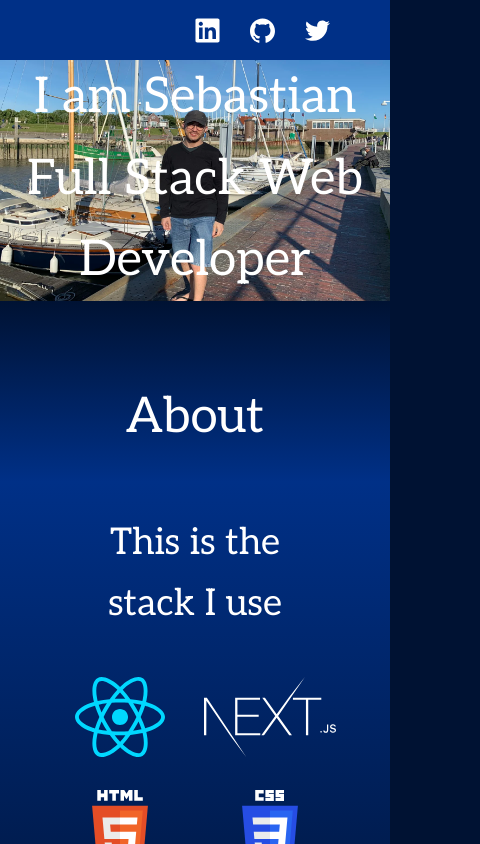
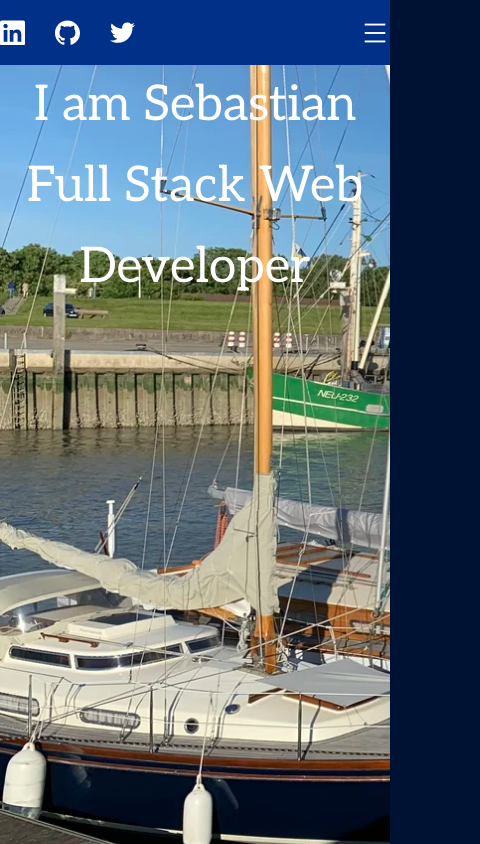
Before and after one commit to SGolbert/homepage-sgolbert, a Next.js app: page / in a window 390 px wide. Shown: the top 844 px of the page, 480 px wide, since content can reach past the window. Built offline with nearby package versions, Linux system fonts and the light colour scheme.

Commit message:
advance styling

```diff
--- a/components/BlogTeaser.js
+++ b/components/BlogTeaser.js
@@ -8,15 +8,45 @@ const background = "linear-gradient(180deg, #001233 0%, #003087 100%)";
 function BlogTeaser(props) {
   return (
     <Section title="Blog" bg={background}>
-      <TeaserPost />
-      <TeaserPost />
-      <TeaserPost />
-      <TeaserPost />
+      <PostContainer>
+        <TeaserPost />
+        <TeaserPost />
+        <TeaserPost displayOnlyDesktop />
+        <TeaserPost displayOnlyDesktop />
+      </PostContainer>
       <Link href="/">
-        <a>Go to blog site</a>
+        <BlogLink>Go to blog site</BlogLink>
       </Link>
     </Section>
   );
 }
 
+const PostContainer = styled.div`
+  display: grid;
+  grid-template-columns: 323px;
+  grid-column-gap: 121px;
+  grid-row-gap: 67px;
+  margin: 85px 0 0px 0;
+
+  @media (min-width: ${(props) => props.theme.media_sizes.mobileTransition}) {
+    grid-template-columns: 479px 479px;
+  }
+`;
+
+const BlogLink = styled.a`
+  color: ${(props) => props.theme.colors.textWhite};
+  font-size: 1.777em;
+  margin: 66px 0 54px 0;
+  text-align: center;
+
+  :hover {
+    color: ${(props) => props.theme.colors.secondary};
+    cursor: pointer;
+  }
+
+  @media (min-width: ${(props) => props.theme.media_sizes.mobileTransition}) {
+    margin: 67px 200px 50px auto;
+  }
+`;
+
 export default BlogTeaser;
--- a/components/Header.js
+++ b/components/Header.js
@@ -1,4 +1,5 @@
 import styled from "styled-components";
+import SocialMedia from "components/SocialMedia";
 
 function Header() {
   return (
@@ -11,15 +12,33 @@ function Header() {
           <LinkItem>Projects</LinkItem>
           <LinkItem>Contact</LinkItem>
         </HeaderLinks>
-        <ImgContainer>
-          <Img width="25" height="25" src="Linkedin.svg" alt="Linkedin"></Img>
-          <Img width="25" height="25" src="Github.svg" alt="Github"></Img>
-          <Img width="25" height="25" src="Twitter.svg" alt="Twitter"></Img>
-        </ImgContainer>
+        <HeaderSocialMedia />
+        <Hamburger />
       </HeaderContainer>
     </HeaderBody>
   );
 }
+
+const Hamburger = styled.div`
+  background: url("hamburger-menu.svg");
+  display: block;
+  height: 30px;
+  width: 30px;
+
+  @media (min-width: ${(props) => props.theme.media_sizes.mobileTransition}) {
+    display: none;
+    margin: 20px clamp(60px, 8.33vw, 120px) 20px 0;
+  }
+`;
+
+const HeaderSocialMedia = styled(SocialMedia)`
+  margin: 20px 0 20px 0;
+  align-self: auto;
+
+  @media (min-width: ${(props) => props.theme.media_sizes.mobileTransition}) {
+    margin: 20px clamp(60px, 8.33vw, 120px) 20px 0;
+  }
+`;
 
 const HeaderBody = styled.div`
   align-items: center;
@@ -39,43 +58,34 @@ const HeaderContainer = styled.div`
 
 const HeaderLinks = styled.div`
   align-items: center;
-  display: flex;
+  display: none;
   flex-direction: column;
   /* justify-self: center; */
-  padding: 30px;
+  margin: 30px;
 
   @media (min-width: ${(props) => props.theme.media_sizes.mobileTransition}) {
+    display: flex;
     flex-direction: row;
-    padding: 17px 0 17px clamp(60px, 8.33vw, 120px);
+    margin: 0px 0 0px clamp(60px, 8.33vw, 120px);
   }
 `;
 
 const LinkItem = styled.h5`
   color: ${(props) => props.theme.colors.textWhite};
-  display: none;
   font-size: 1.2rem;
-  margin: 20px 0px;
+  margin: 17px 0px;
+
+  :hover {
+    color: ${(props) => props.theme.colors.secondary};
+    cursor: pointer;
+  }
 
   @media (min-width: ${(props) => props.theme.media_sizes.mobileTransition}) {
     display: block;
-    margin: 0 clamp(40px, 5vw, 80px) 0 0;
+    :not(:last-child) {
+      margin: 0 clamp(40px, 5vw, 80px) 0 0;
+    }
   }
 `;
 
-const ImgContainer = styled.div`
-  align-items: center;
-  display: flex;
-  justify-self: right;
-  order: 0;
-  padding: 0 clamp(30px, calc(8.33vw - 30px), 90px) 0 0;
-
-  @media (min-width: ${(props) => props.theme.media_sizes.mobileTransition}) {
-    order: 2;
-  }
-`;
-
-const Img = styled.img`
-  margin-right: 30px;
-`;
-
 export default Header;
--- a/components/Hero.js
+++ b/components/Hero.js
@@ -13,16 +13,21 @@ function Hero() {
 }
 
 const HeroContainer = styled.div`
-  align-items: flex-end;
+  align-items: flex-start;
   display: flex;
   background: url("hero.webp");
   background-repeat: no-repeat;
-  background-size: 100%;
-  height: clamp(50vw, 61.8vw, 890px);
+  background-size: cover;
+  /* height: clamp(50vw, 61.8vw, 890px); */
+  height: 890px;
   justify-content: center;
-  max-height: 890px;
+  /* max-height: 890px; */
   max-width: 1440px;
   width: 100%;
+
+  @media (min-width: ${(props) => props.theme.media_sizes.mobileTransition}) {
+    align-items: flex-end;
+  }
 `;
 
 const HeroBody = styled.div`
--- a/components/ProjectIntro.js
+++ b/components/ProjectIntro.js
@@ -4,7 +4,8 @@ function ProjectIntro() {
   return (
     <div>
       <img
-        width="480"
+        // width="480"
+        width="280"
         height="393"
         src="https://www.fillmurray.com/480/393"
         alt="Post Intro Image"
--- /dev/null
+++ b/components/SocialMedia.js
@@ -0,0 +1,62 @@
+import styled from "styled-components";
+
+function SocialMedia(props) {
+  return (
+    <ImgContainer {...props}>
+      <Svg
+        width="25"
+        height="25"
+        viewBox="0 0 25 25"
+        fill="white"
+        xmlns="http://www.w3.org/2000/svg"
+      >
+        <path d="M21.298 21.8042H17.5959V16.0031C17.5959 14.6198 17.5678 12.8396 15.6667 12.8396C13.7365 12.8396 13.4417 14.3448 13.4417 15.901V21.8042H9.73965V9.875H13.2959V11.501H13.3438C13.8407 10.5635 15.049 9.57396 16.8542 9.57396C20.6053 9.57396 21.299 12.0427 21.299 15.2562V21.8042H21.298ZM5.5584 8.24271C5.27598 8.24285 4.9963 8.18729 4.73538 8.07921C4.47446 7.97113 4.23742 7.81266 4.03781 7.61286C3.83821 7.41306 3.67997 7.17586 3.57214 6.91484C3.46432 6.65381 3.40903 6.37409 3.40944 6.09167C3.40965 5.66644 3.53594 5.25082 3.77236 4.89737C4.00878 4.54392 4.34469 4.26851 4.73763 4.10597C5.13057 3.94343 5.56289 3.90106 5.97991 3.98422C6.39692 4.06738 6.77992 4.27234 7.08046 4.57317C7.38099 4.87399 7.58557 5.25719 7.66833 5.67429C7.75109 6.09139 7.7083 6.52366 7.54538 6.91644C7.38246 7.30922 7.10673 7.64487 6.75305 7.88095C6.39937 8.11702 5.98363 8.24291 5.5584 8.24271ZM7.41465 21.8042H3.70215V9.875H7.41465V21.8042ZM23.1501 0.5H1.84382C0.824023 0.5 -0.000976562 1.30625 -0.000976562 2.30104V23.699C-0.000976562 24.6948 0.824023 25.5 1.84382 25.5H23.1469C24.1657 25.5 24.999 24.6948 24.999 23.699V2.30104C24.999 1.30625 24.1657 0.5 23.1469 0.5H23.1501Z" />
+      </Svg>
+
+      <Svg
+        width="25"
+        height="25"
+        viewBox="0 0 25 25"
+        fill="white"
+        xmlns="http://www.w3.org/2000/svg"
+      >
+        <path d="M12.499 0.5C5.59277 0.5 -0.000976562 6.09687 -0.000976562 13C-0.000976562 18.524 3.58027 23.2083 8.5459 24.8594C9.1709 24.9771 9.40006 24.5906 9.40006 24.2583C9.40006 23.9615 9.38965 23.175 9.38444 22.1333C5.90736 22.8875 5.17402 20.4562 5.17402 20.4562C4.60527 19.0135 3.7834 18.6281 3.7834 18.6281C2.65111 17.8531 3.8709 17.8687 3.8709 17.8687C5.12611 17.9562 5.78548 19.1562 5.78548 19.1562C6.90006 21.0677 8.71152 20.5156 9.42611 20.1958C9.53861 19.3875 9.86048 18.8365 10.2178 18.524C7.44173 18.2115 4.52402 17.1365 4.52402 12.3469C4.52402 10.9823 5.0084 9.86771 5.81048 8.99271C5.66986 8.67708 5.24798 7.40625 5.91986 5.68438C5.91986 5.68438 6.96673 5.34896 9.35736 6.96562C10.3574 6.6875 11.4199 6.55 12.4824 6.54375C13.5449 6.55 14.6074 6.6875 15.6074 6.96562C17.9824 5.34896 19.0292 5.68438 19.0292 5.68438C19.7011 7.40625 19.2792 8.67708 19.1542 8.99271C19.9511 9.86771 20.4355 10.9823 20.4355 12.3469C20.4355 17.149 17.5136 18.2062 14.7324 18.5135C15.1699 18.8885 15.5761 19.6552 15.5761 20.826C15.5761 22.499 15.5605 23.8427 15.5605 24.249C15.5605 24.5771 15.7792 24.9677 16.4199 24.8427C21.4209 23.2031 24.999 18.5156 24.999 13C24.999 6.09687 19.4021 0.5 12.499 0.5Z" />
+      </Svg>
+
+      <Svg
+        width="25"
+        height="21"
+        viewBox="0 0 25 21"
+        fill="white"
+        xmlns="http://www.w3.org/2000/svg"
+      >
+        <path d="M24.9511 2.92032C24.0152 3.33241 23.0236 3.60442 22.0084 3.72761C23.0773 3.08516 23.8776 2.07766 24.2615 0.891151C23.2709 1.46928 22.173 1.89011 21.0042 2.12448C20.2331 1.29993 19.2114 0.753048 18.0976 0.568757C16.9838 0.384465 15.8404 0.573079 14.8448 1.10531C13.8492 1.63754 13.0572 2.4836 12.5918 3.51211C12.1264 4.54063 12.0136 5.69404 12.2709 6.79323C8.01048 6.59219 4.23444 4.54636 1.70736 1.45365C1.24777 2.23471 1.00805 3.12555 1.01361 4.03178C1.01361 5.81303 1.91986 7.37865 3.29277 8.29844C2.47908 8.27254 1.68337 8.05254 0.97194 7.65678V7.72032C0.971479 8.90406 1.38055 10.0515 2.12976 10.968C2.87897 11.8845 3.92216 12.5135 5.08236 12.7484C4.33058 12.9499 3.5432 12.9801 2.77819 12.837C3.10762 13.8557 3.74676 14.7461 4.60647 15.3842C5.46618 16.0222 6.5036 16.3761 7.57402 16.3964C5.76099 17.8191 3.52242 18.5914 1.21777 18.5891C0.811523 18.5891 0.406315 18.5651 -0.000976562 18.5193C2.34872 20.0238 5.08081 20.8224 7.8709 20.8203C17.3021 20.8203 22.4532 13.012 22.4532 6.25157C22.4532 6.03386 22.4532 5.81407 22.4376 5.59532C23.4438 4.8712 24.3117 3.9722 25.0001 2.94115L24.9511 2.92032Z" />
+      </Svg>
+    </ImgContainer>
+  );
+}
+
+const ImgContainer = styled.div`
+  align-items: center;
+  display: flex;
+  justify-self: right;
+  order: 0;
+  /* padding: 0 clamp(30px, calc(8.33vw - 30px), 90px) 0 0; */
+
+  @media (min-width: ${(props) => props.theme.media_sizes.mobileTransition}) {
+    order: 2;
+  }
+`;
+
+const Svg = styled.svg`
+  :not(:last-child) {
+    margin-right: 30px;
+  }
+
+  :hover {
+    fill: ${(props) => props.theme.colors.secondary};
+    cursor: pointer;
+  }
+`;
+
+export default SocialMedia;
--- a/components/TeaserPost.js
+++ b/components/TeaserPost.js
@@ -1,8 +1,8 @@
 import styled from "styled-components";
 
-function TeaserPost() {
+function TeaserPost(props) {
   return (
-    <PostContainer>
+    <PostContainer {...props}>
       <Img
         src="https://www.fillmurray.com/224/163"
         alt="Post Intro Image"
@@ -26,16 +26,27 @@ const Description = styled.p`
 
 const Img = styled.img`
   border-radius: 6px;
+  object-fit: cover;
+  height: 163px;
   width: 224px;
-  height: 163px;
+
+  @media (min-width: ${(props) => props.theme.media_sizes.mobileTransition}) {
+    height: 166px;
+    width: 361px;
+  }
 `;
 
 const PostContainer = styled.div`
   background: ${(props) => props.theme.colors.primary};
   border-radius: 10px;
+  display: ${({ displayOnlyDesktop }) =>
+    displayOnlyDesktop ? "none" : "flex"};
+  flex-direction: column;
   padding: 32px 50px;
-  display: flex;
-  flex-direction: column;
+
+  @media (min-width: ${(props) => props.theme.media_sizes.mobileTransition}) {
+    display: flex;
+  }
 `;
 
 export default TeaserPost;
```
Also changed, not shown: public/hamburger-menu.svg (added).
